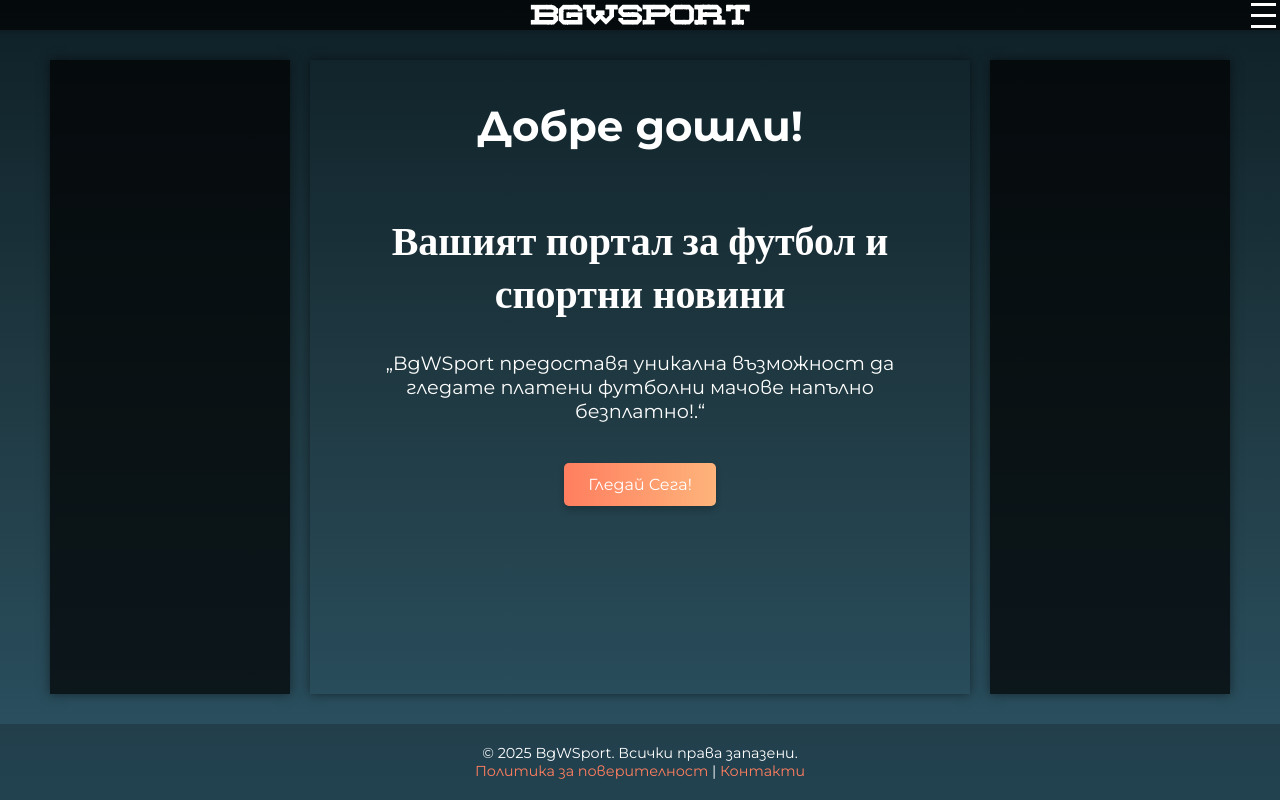
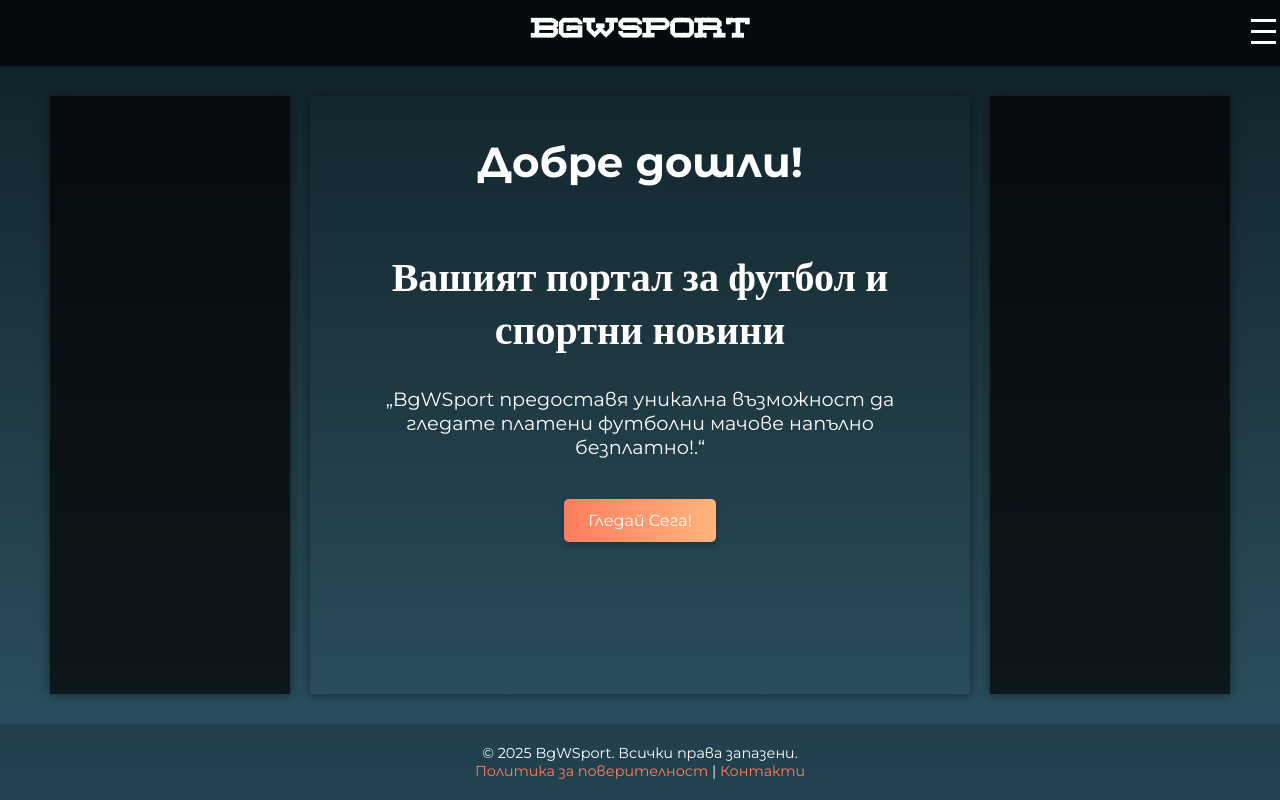
Before and after one commit to IArneI/bgwsport, a plain HTML site: page index.html in a window 1280 px wide. Drawn offline with nearby package versions, Linux system fonts and the light colour scheme; a web font is replaced by a local one.

Commit message:
Update index.html

```diff
--- a/index.html
+++ b/index.html
@@ -72,15 +72,14 @@
       box-shadow: 0 2px 4px rgba(0, 0, 0, 0.2); /* Add shadow to the nav bar */
       position: relative;
       width: 100%; /* Ensure full width */
+      flex-direction: column; /* Stack logo and menu vertically */
     }
 
     nav .logo {
       font-size: 1.08em; /* Reduced by 40% from 1.8em */
       font-weight: 700;
       font-family: 'VTF Redzone Classic', sans-serif; /* Apply VTF Redzone Classic font */
-      position: absolute;
-      left: 50%;
-      transform: translateX(-50%);
+      margin-bottom: 10px; /* Add space below the logo */
     }
 
     nav .nav-links {
@@ -104,6 +103,7 @@
       cursor: pointer;
       position: absolute;
       right: 30px;
+      top: 15px; /* Align with the top padding of nav */
     }
 
     .hamburger div {
@@ -119,7 +119,7 @@
       flex-direction: column;
       align-items: center;
       width: 100%;
-      margin-top: 60px; /* Position lower to avoid overlap with logo */
+      margin-top: 10px; /* Position lower to avoid overlap with logo */
     }
 
     .nav-links-mobile a {
```
